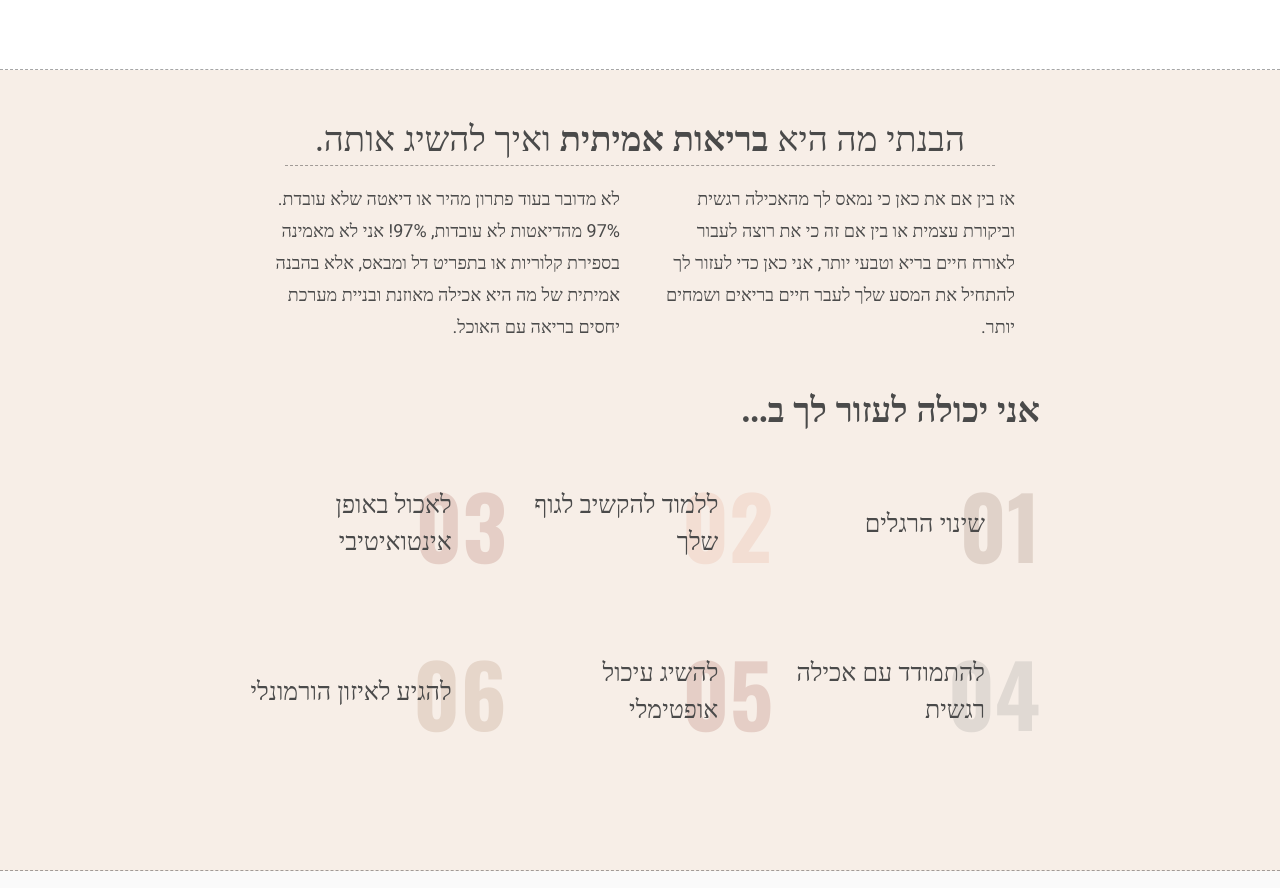
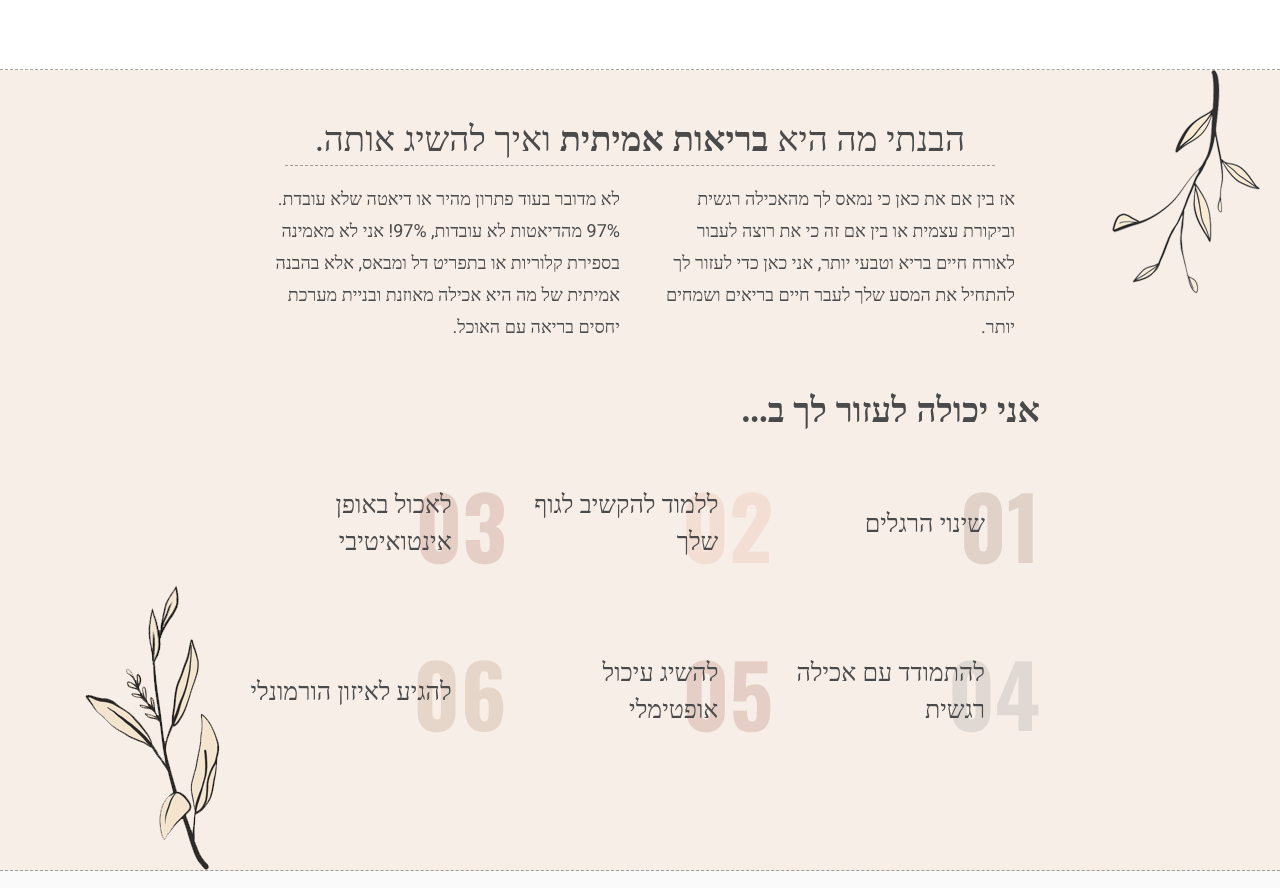
Before and after one commit to RavidRo/noa-health, a website built with Vite: page index.html in a window 1280 px wide. Shown: the part 1564-2452 px from the top of the page. Built offline with nearby package versions, Linux system fonts and the light colour scheme; a web font is replaced by a local one.

Commit message:
Added branches in background

```diff
--- a/index.html
+++ b/index.html
@@ -16,7 +16,8 @@
 		<div id="app">
 			<section id="header">
 				<div>
-					<img src="images/flower2.svg" alt="Little flower" class="top-flower" />
+					<img src="images/flower_top.png" alt="Little flower" class="top-flower" />
+					<!-- <img src="images/flower2.svg" alt="Little flower" class="top-flower" /> -->
 					<h2 id="title" class="title"></h2>
 					<h6 id="catch-phrase" class="subtitle"></h6>
 				</div>
@@ -27,7 +28,8 @@
 					<img src="https://via.placeholder.com/300" />
 				</div>
 				<div class="info">
-					<img src="images/flower1.svg" alt="Flower drawing" class="flower1" />
+					<img src="images/oranges.png" alt="Flower drawing" class="flower1" />
+					<!-- <img src="images/flower1.svg" alt="Flower drawing" class="flower1" /> -->
 					<div class="text">
 						<div class="title">
 							<img src="images/quotes.svg" alt="Flower drawing" class="quote open" />
@@ -53,6 +55,10 @@
 			</section>
 
 			<section id="joinme" class="dashed-bottom">
+				<div class="image-left">
+					<img src="./images/plant_top.png" class="plant-top" alt="Plant branch" />
+				</div>
+				<div class="content">
 					<div id="pros">
 						<h2 class="dashed-bottom">
 							<span id="join-title-1"></span
@@ -92,6 +98,10 @@
 								<h1 class="number">06</h1>
 							</div>
 						</div>
+					</div>
+				</div>
+				<div class="image-right">
+					<img src="./images/plant_bottom.png" class="plant-bottom" alt="Plant branch" />
 				</div>
 			</section>
 
--- a/style.css
+++ b/style.css
@@ -2,7 +2,7 @@
   --quote-margin: 5px;
   --header-hight: 22vh;
   --header-top-padding: 0.15;
-  --header-flower-height: 0.35;
+  --header-flower-height: 0.25;
   --sections-width: 750px;
   --background-color: #F7EEE7;
   --root-font-size: 20px;
--- a/styles/joinme.css
+++ b/styles/joinme.css
@@ -2,8 +2,10 @@
 	background-color: var(--background-color);
 	min-height: 100vh;
 	display: flex;
-	flex-direction: column;
-	padding: 0 20px;
+	flex-direction: row;
+	position: relative;
+	justify-content: center;
+
 }
 #pros h2{
 	font-weight: normal;
@@ -29,3 +31,31 @@
 	line-height: 32px;
 	min-width: 250px;
 }
+
+#joinme .plant-top {
+	position: absolute;
+	top: 0;
+	left: 50px;
+	overflow: hidden;
+}
+
+#joinme .plant-bottom {
+	position: absolute;
+	bottom: 0;
+	right: 0;
+	overflow: hidden;
+}
+
+#joinme .content {
+	height: 100%;
+	max-width: calc(100% - 40px);
+	display: flex;
+	flex-direction: column;
+	padding: 0 20px;
+}
+
+#joinme .image-left, #joinme .image-right {
+	position: relative;
+	overflow: hidden;
+	flex-grow: 1;
+}
```
Also changed, not shown: images/flower_top.png (added), images/oranges.png (added), images/plant_bottom.png (added), images/plant_top.png (added). Lines whose indentation alone changed are shown as unchanged.
